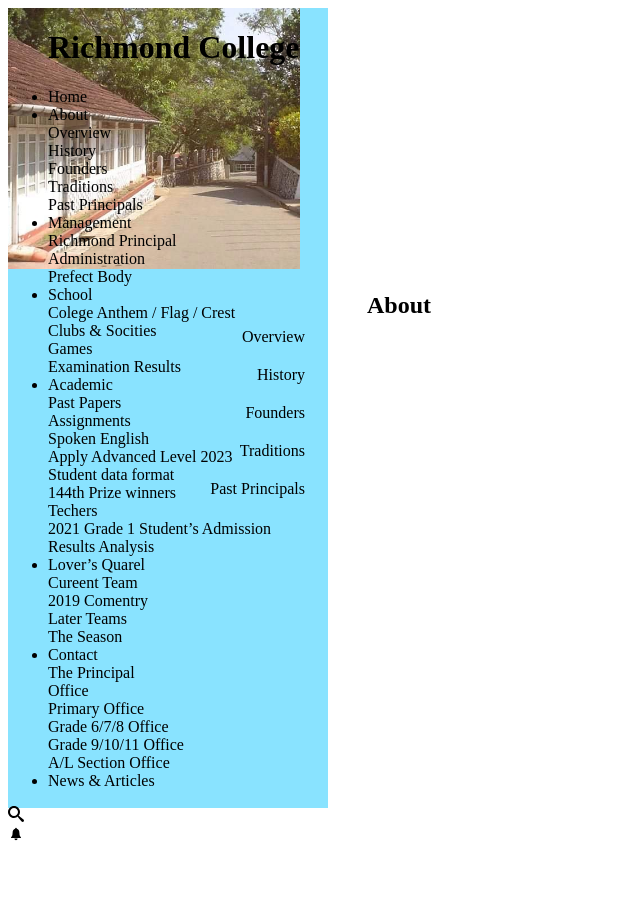
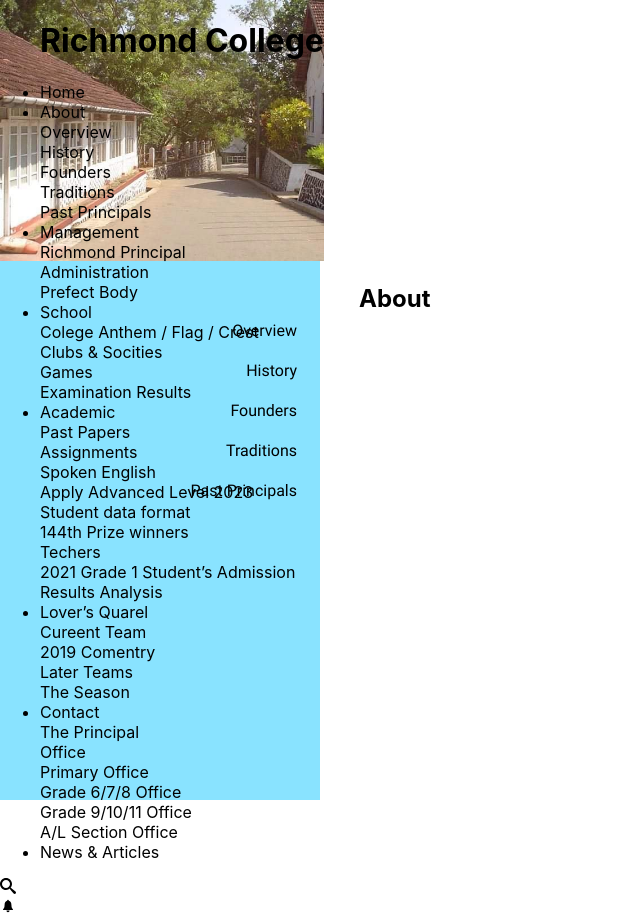
Before and after one commit to yasirulokesha/Richmond-demo, a React (Create React App) app: page /About/Overview in a window 1280 px wide. Shown: the whole page, without its empty margins (0-640 px from the left). Before the commit the page ends 846 px from the top, so only its background shows below. Built offline with nearby package versions, Linux system fonts and the light colour scheme.

Commit message:
Styling....

```diff
--- a/src/App.js
+++ b/src/App.js
@@ -1,6 +1,6 @@
 import React from 'react';
 import Home from './Landing/index.jsx';
-// import './index.css';
+import './index.css';
 import Aboutcontent from './Pages/About';
 import {
     BrowserRouter as Router,
--- a/src/Data/sections.json
+++ b/src/Data/sections.json
@@ -1,7 +1,7 @@
 [
     {
         "Topic": "About",
-        "drop-style": "dropdown",
+        "drop-style": "classes.dropdown",
         "ca1": "Overview",
         "l1": "/About/Overview",
         "ca2": "History",
@@ -15,7 +15,7 @@
     },
     {
         "Topic": "Management",
-        "drop-style": "dropdown",
+        "drop-style": "classes.dropdown",
         "ca1": "Richmond Principal",
         "l1": "https://yasiru.online/",
         "ca2": "Administration",
@@ -25,7 +25,7 @@
     },
     {
         "Topic": "School",
-        "drop-style": "dropdown",
+        "drop-style": "classes.dropdown",
         "ca1": "Colege Anthem / Flag / Crest",
         "l1": "https://yasiru.online/",
         "ca2": "Clubs & Socities",
@@ -37,7 +37,7 @@
     },
     {
         "Topic": "Academic",
-        "drop-style": "dropdown",
+        "drop-style": "classes.dropdown",
         "ca1": "Past Papers",
         "l1": "https://yasiru.online/",
         "ca2": "Assignments",
@@ -59,7 +59,7 @@
     },
     {
         "Topic": "Lover’s Quarel",
-        "drop-style": "dropdown",
+        "drop-style": "classes.dropdown",
         "ca1": "Cureent Team",
         "l1": "https://yasiru.online/",
         "ca2": "2019 Comentry",
@@ -71,7 +71,7 @@
     },
     {
         "Topic": "Contact",
-        "drop-style": "dropdown",
+        "drop-style": "classes.dropdown",
         "ca1": "The Principal",
         "l1": "https://yasiru.online/",
         "ca2": "Office",
--- a/src/Landing/Components/Header/index.js
+++ b/src/Landing/Components/Header/index.js
@@ -31,14 +31,14 @@
     // }
 
     return(
-        <header>
+        <header className={classes.header}>
             <span className={classes.logo}></span>
-            <ul id={classes.nav}>
-                <div className="top-nav" onClick={() => close('active')}>
-                    <h1 className='nav-t'>Richmond College</h1>
-                    <div className='mob-nav-b-close'>
-                        <div className="close-it"></div>
-                        <div className="close-it"></div>
+            <ul id="nav">
+                <div className={classes.topNav} onClick={() => close('active')}>
+                    <h1 className={classes.navT}>Richmond College</h1>
+                    <div className={classes.mobNavBClose}>
+                        <div className={classes.closeIt}></div>
+                        <div className={classes.closeIt}></div>
                     </div>
                 </div>
                 <li onClick={() => openInNewTab('/')}>Home</li>
@@ -46,16 +46,17 @@
                     return(
                         <li key={post.Topic}>
                             <div onClick={() => openInNewTab(post.Bl)}>{post.Topic}</div>
-                            <div className={post['drop-style']}>
-                                <div className='dropdown-item' onClick={() => openInNewTab(post.l1)}>{post.ca1}</div>
-                                <div className='dropdown-item' onClick={() => openInNewTab(post.l2)}>{post.ca2}</div>
-                                <div className='dropdown-item' onClick={() => openInNewTab(post.l3)}>{post.ca3}</div>
-                                <div className='dropdown-item' onClick={() => openInNewTab(post.l4)}>{post.ca4}</div>
-                                <div className='dropdown-item' onClick={() => openInNewTab(post.l5)}>{post.ca5}</div>
-                                <div className='dropdown-item' onClick={() => openInNewTab(post.l6)}>{post.ca6}</div>
-                                <div className='dropdown-item' onClick={() => openInNewTab(post.l7)}>{post.ca7}</div>
-                                <div className='dropdown-item' onClick={() => openInNewTab(post.l8)}>{post.ca8}</div>
-                                <div className='dropdown-item' onClick={() => openInNewTab(post.l9)}>{post.ca9}</div>
+                            {/* <div className={post['drop-style']}> */}
+                            <div className={classes.dropdown}>
+                                <div className={classes.dropdownItem} onClick={() => openInNewTab(post.l1)}>{post.ca1}</div>
+                                <div className={classes.dropdownItem} onClick={() => openInNewTab(post.l2)}>{post.ca2}</div>
+                                <div className={classes.dropdownItem} onClick={() => openInNewTab(post.l3)}>{post.ca3}</div>
+                                <div className={classes.dropdownItem} onClick={() => openInNewTab(post.l4)}>{post.ca4}</div>
+                                <div className={classes.dropdownItem} onClick={() => openInNewTab(post.l5)}>{post.ca5}</div>
+                                <div className={classes.dropdownItem} onClick={() => openInNewTab(post.l6)}>{post.ca6}</div>
+                                <div className={classes.dropdownItem} onClick={() => openInNewTab(post.l7)}>{post.ca7}</div>
+                                <div className={classes.dropdownItem} onClick={() => openInNewTab(post.l8)}>{post.ca8}</div>
+                                <div className={classes.dropdownItem} onClick={() => openInNewTab(post.l9)}>{post.ca9}</div>
                             </div>
                         </li>
                     )
--- a/src/index.css
+++ b/src/index.css
@@ -39,7 +39,7 @@
 }
 
 body {
-  margin: 0;
+  margin: 0px;
   font-family: -apple-system, BlinkMacSystemFont, 'Segoe UI', Roboto, Oxygen, Ubuntu, Cantarell, 'Open Sans', 'Helvetica Neue', sans-serif;
   overflow-x: hidden;
   /* background-color: #E5EBF0; */
@@ -49,7 +49,7 @@
   scroll-behavior: smooth;
 }
 
-.content{
+/* .content{
   max-width: 60%;
   margin-left: auto;
   margin-right: auto;
@@ -387,10 +387,10 @@
 ::-webkit-scrollbar-thumb:hover {
   background: #00C2FF;
 }
-
+ */
 
 /*Device Spport*/
-@media only screen and (max-width: 1275px) {
+/* @media only screen and (max-width: 1275px) {
   .nav-t{
     display: block;
   }
@@ -560,4 +560,4 @@
   100%{
     opacity: 100;
   }
-}
+} */
--- a/src/styles.js
+++ b/src/styles.js
@@ -1,58 +1,12 @@
 import {createUseStyles} from 'react-jss';
+import logo from './Landing/Components/Header/collegelogo.png'
 
 // color_blue = '#00C2FF';
 // color_wt = '#FFF';
 
 export const styling = createUseStyles({
-    '@font-face': {
-        fontFamily: 'Roboto-Bold',
-        src: 'url(./Assests/Fonts/Roboto-Bold.ttf)'
-    },
-    '@font-face': {
-        fontFamily: 'Roboto-Light',
-        src: 'url(./Assests/Fonts/Roboto-Light.ttf)',
-    },
-    '@font-face': {
-        fontFamily: 'Roboto-Medium',
-        src: 'url(./Assests/Fonts/Roboto-Medium.ttf)',
-    },
 
-      '@font-face': {
-        fontFamily: 'Roboto-Regular',
-        src: 'url(./Assests/Fonts/Roboto-Regular.ttf)',
-      },
-
-      '@font-face': {
-        fontFamily: 'Old-english',
-        src: 'url(Assests/Fonts/old-english.ttf)',
-      },
-
-      '@font-face': {
-        fontFamily: 'Calistoga',
-        src: 'url(./Assests/Fonts/SecularOne-Regular.ttf)',
-      },
-
-      '@font-face': {
-        fontFamily: 'LuckiestGuy',
-        src: 'url(./Assests/Fonts/LuckiestGuy-Regular.ttf)',
-      },
-
-      '@font-face': {
-        fontFamily: 'MonteCarlo-Regular',
-        src: 'url(./Assests/Fonts/MonteCarlo-Regular.ttf)',
-      },
-
-      body : {
-        margin: 0,
-        overflowX: 'hidden',
-        /* backgroundColor: #E5EBF0, */
-      },
-
-      html: {
-        scrollBehavior: "smooth",
-      },
-
-      content: {
+    content: {
         maxWidth: '60%',
         marginLeft: 'auto',
         marginRight: 'auto',
@@ -82,14 +36,7 @@
             position: 'absolute',
             marginTop: '-1vh',
         },
-        '& logo':{
-            content: 'url(./Landing/Components/Header/collegelogo.png)',
-            display: 'block',
-            height: 70,
-            width: 70,
-            marginLeft: '4vw',
-            marginTop: 30,
-        },
+
         '& ul':{
             marginLeft: 'auto',
             marginRight: 'auto',
@@ -114,6 +61,16 @@
         },
 
       },
+
+      logo:{
+        background: ['url({logo})', 'no-repeat', 'top'],
+        // content: 'url({logo})',
+        display: 'block',
+        height: 70,
+        width: 70,
+        marginLeft: '4vw',
+        marginTop: 30,
+    },
 
       actions: {
         marginTop: 30,
@@ -337,20 +294,20 @@
         display: 'none',
     },
 
-    dropdown: {
-        display: 'none',
-        position: 'absolute',
-        width: 'fit-content',
-        marginLeft: -5,
-        marginTop: 5,
-        padding: 10,
-        backgroundColor: '#FFF',
-        color: '#1b1b1b',
-        borderRadius: 8,
-        animation: 'drop-down 300ms',
-        height: 'fit-content',
-        opacity: 100,
-    },
+    // dropdown: {
+    //     display: 'none',
+    //     position: 'absolute',
+    //     width: 'fit-content',
+    //     marginLeft: -5,
+    //     marginTop: 5,
+    //     padding: 10,
+    //     backgroundColor: '#FFF',
+    //     color: '#1b1b1b',
+    //     borderRadius: 8,
+    //     animation: 'drop-down 300ms',
+    //     height: 'fit-content',
+    //     opacity: 100,
+    // },
 
     dropdownItem: {
         display: 'block',
```
